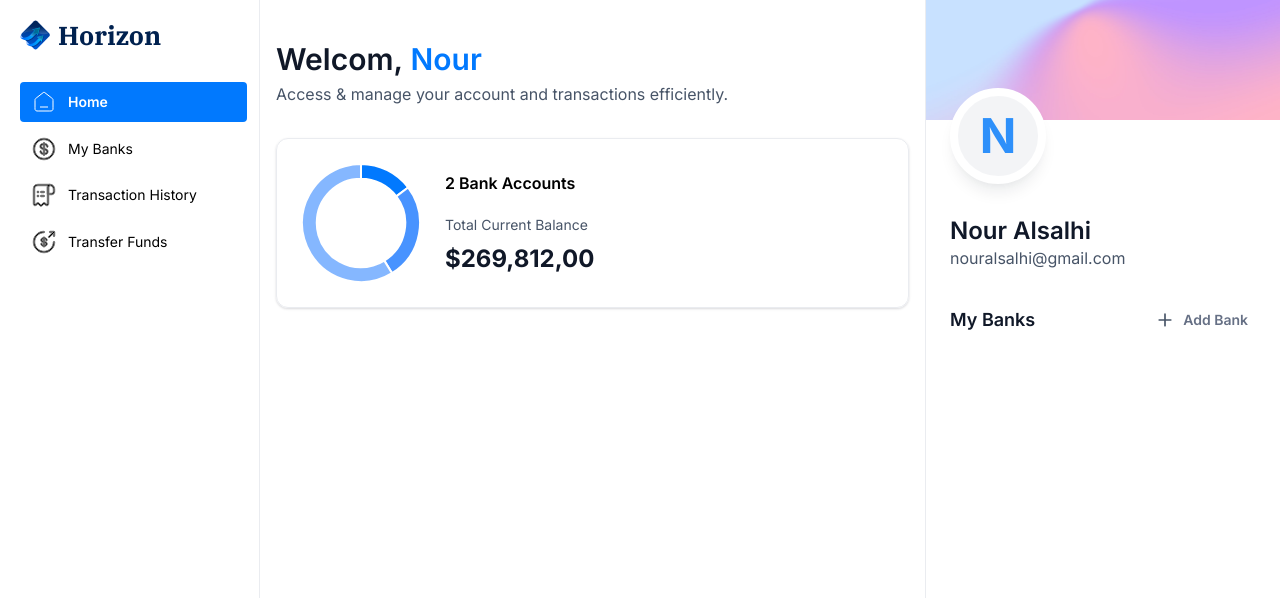
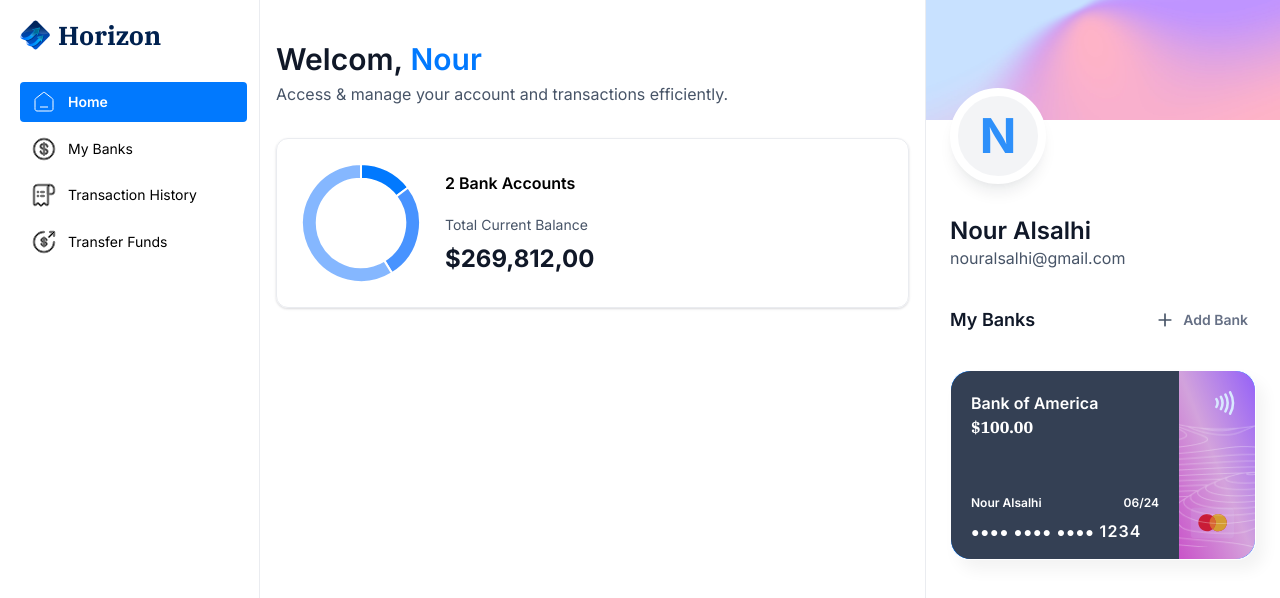
Before and after one commit to NourAlSalhi/Banking-App, a Next.js app: page / in a window 1280 px wide. Shown: the top 598 px of the page. Built offline with nearby package versions, Linux system fonts and the light colour scheme.

Commit message:
create bank card

```diff
--- a/app/globals.css
+++ b/app/globals.css
@@ -218,7 +218,7 @@
   }
 
   .bank-card_icon {
-    @apply flex size-full flex-1 flex-col items-end justify-between rounded-r-[20px] bg-bank-gradient bg-cover bg-center bg-no-repeat py-5 pr-5;
+    @apply flex size-full flex-1 flex-col items-end justify-between rounded-r-[20px] bg-gradient-to-tr from-pink-500 to-purple-500 via-pink-300 opacity-80 bg-cover bg-center bg-no-repeat py-5 pr-5;
   }
 
   /* Bank Info */
@@ -353,7 +353,7 @@
   }
 
   .sidebar-logo {
-    @apply 2xl:text-26 font-ibm-plex-serif text-[26px] font-bold text-black-1 ;
+    @apply 2xl:text-26 font-ibm-plex-serif text-[26px] font-bold text-black-1;
   }
 
   .sidebar-link {
--- /dev/null
+++ b/components/BankCard/index.tsx
@@ -0,0 +1,63 @@
+import { formatAmount } from "@/lib/utils";
+import Image from "next/image";
+import Link from "next/link";
+import React from "react";
+
+const BankCard = ({
+  account,
+  userName,
+  showBalance = true,
+}: CreditCardProps) => {
+  return (
+    <div className="flex flex-col">
+      <Link
+        href={`/transaction-history/?id=${account?.appwriteItemId}`}
+        className="bank-card"
+      >
+        <div className="relative z-10 flex size-full max-w-[228px] flex-col justify-between rounded-l-[20px] bg-gray-700 px-5 pb-4 pt-5">
+          <div>
+            <h1 className="text-16 font-semibold text-white">
+              {account?.name}
+            </h1>
+            <p className="font-ibm-plex-serif font-black text-white">
+              {formatAmount(account?.currentBalance ?? 0)}
+            </p>
+          </div>
+
+          <article className="flex flex-col gap-2">
+            <div className="flex justify-between">
+              <h1 className="text-12 font-semibold text-white">{userName}</h1>
+              <h2 className="text-12 font-semibold text-white">06/24</h2>
+            </div>
+            <p className="text-14 font-semibold tracking-[1.1px] text-white">
+              ●●●● ●●●● ●●●● <span className="text-16">1234</span>
+            </p>
+          </article>
+        </div>
+
+        <div className="bank-card_icon">
+          <Image src="/icons/Paypass.svg" width={20} height={24} alt="pay" />
+          <Image
+            src="/icons/mastercard.svg"
+            width={45}
+            height={32}
+            alt="mastercard"
+            className="ml-5"
+          />
+        </div>
+
+        <Image
+          src="/icons/lines.png"
+          width={316}
+          height={190}
+          alt="lines"
+          className="absolute top-0 left-0"
+        />
+      </Link>
+
+      {/* {showBalance && <Copy title={account?.sharaebleId} />} */}
+    </div>
+  );
+};
+
+export default BankCard;
--- a/components/RightSidebar/index.tsx
+++ b/components/RightSidebar/index.tsx
@@ -2,8 +2,16 @@
 import Link from "next/link";
 import React from "react";
 import type { RightSidebarProps } from "../types";
+import BankCard from "../BankCard";
 
 const RightSidebar = ({ user, transactions, banks }: RightSidebarProps) => {
+  let Account = {
+    name: "Bank of America",
+    currentBalance: 100,
+    id: "1",
+    appwriteItemId: "1",
+    sharaebleId: "123467",
+  };
   return (
     <aside className="right-sidebar">
       <section className="flex flex-col pb-8">
@@ -35,7 +43,7 @@
             <h2 className="text-14 font-semibold text-gray-500">Add Bank</h2>
           </Link>
         </div>
-
+        <BankCard userName="Nour Alsalhi" account={Account} />
         {/* {banks?.length > 0 && (
           <div className="relative flex flex-1 flex-col items-center justify-center gap-5">
             <div className="relative z-10">
--- a/components/index.ts
+++ b/components/index.ts
@@ -5,4 +5,5 @@
 export * from "./Sidebar";
 export * from "./RightSidebar";
 export * from "./Modal";
-export * from "./MobileNav"
+export * from "./MobileNav";
+export * from "./BankCard";
```
Also changed, not shown: types/index.ts (+8 -8 lines).
